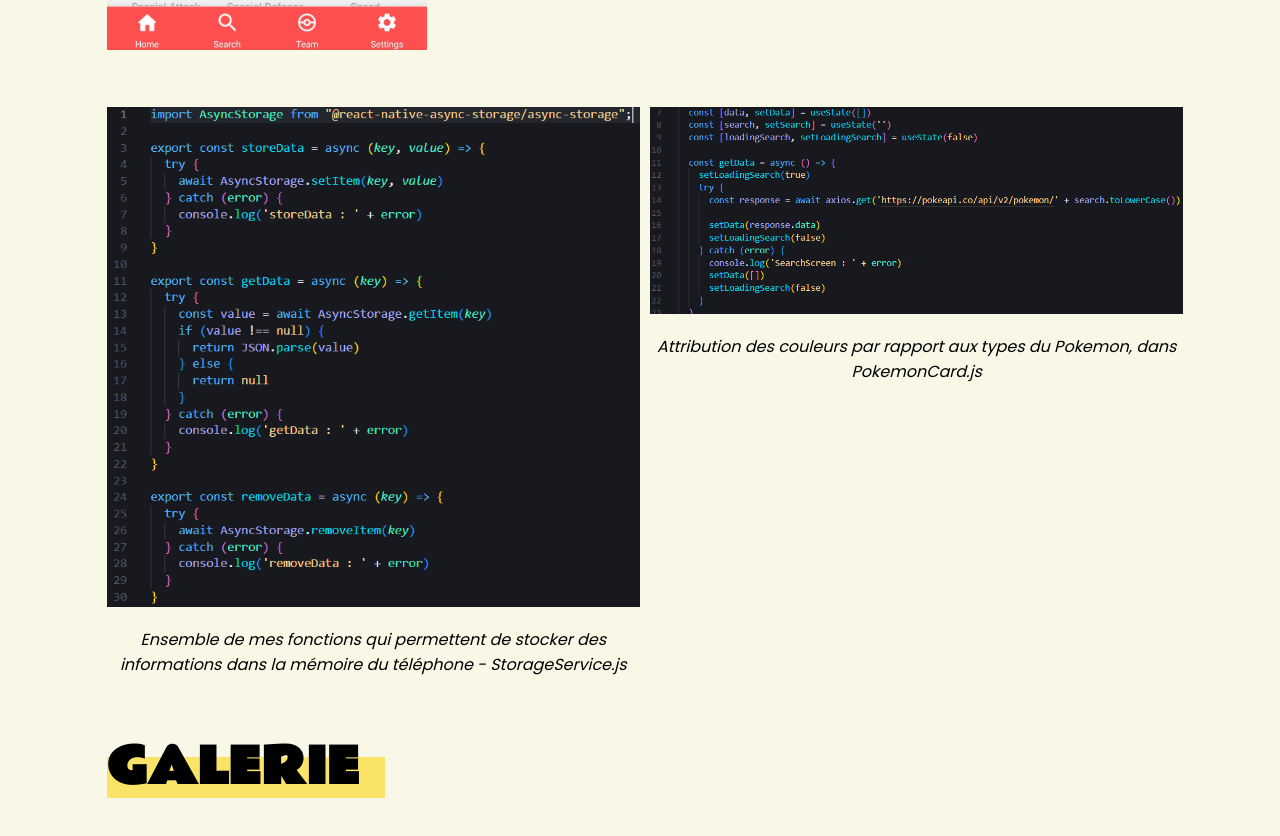
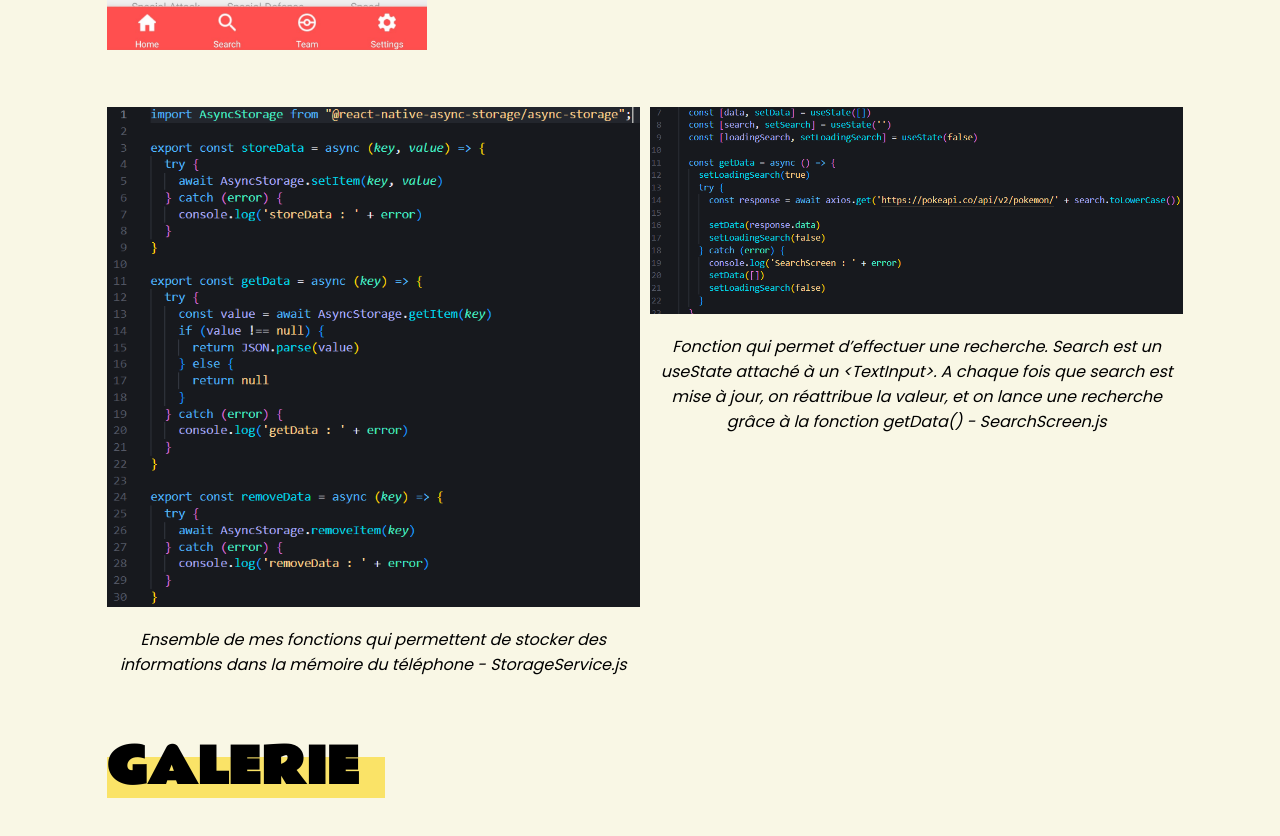
Before and after one commit to plassasseigne/portfolio-2024, a Vue app: page /project/pokedex in a window 1280 px wide. Shown: the part 3624-4460 px from the top of the page. Built offline with nearby package versions, Linux system fonts and the light colour scheme; a web font is replaced by a local one.

Commit message:
feat(PokedexView): rewriting code to separate elements into components

```diff
--- a/src/assets/styles/_global.scss
+++ b/src/assets/styles/_global.scss
@@ -56,11 +56,22 @@ h3 {
   padding-left: calc(4.166667% * 2);
 }
 
+.col-6 {
+  width: calc(4.166667% * 6);
+}
+
+.col-9 {
+  width: calc(4.166667% * 9);
+}
+
 .col-10 {
-  width: calc(4.166667% * 13);
+  width: calc(4.166667% * 10);
 }
 
 .col-13 {
   width: calc(4.166667% * 13);
+}
 
+.col-20 {
+  width: calc(4.166667% * 20);
 }
--- /dev/null
+++ b/src/assets/styles/components/_intro.scss
@@ -0,0 +1,30 @@
+.intro {
+  width: 100%;
+  margin-top: 100px;
+
+  &__container {
+    display: flex;
+    width: 100%;
+    gap: 4.166667%;
+  }
+
+  &__presentation {
+    padding-left: calc(4.166667% * 2);
+    width: calc(4.166667% * 9);
+  }
+
+  &__technologies {
+    width: calc(4.166667% * 10);
+  }
+
+  &__title {
+    display: flex;
+  }
+
+  &__list {
+    display: grid;
+    grid-template-columns: repeat(3, 1fr);
+    row-gap: 20px;
+    align-items: center;
+  }
+}
--- /dev/null
+++ b/src/assets/styles/components/_simple-content.scss
@@ -0,0 +1,21 @@
+.simple-content {
+  width: 100%;
+  margin-top: 50px;
+  margin-bottom: 50px;
+
+  &__container {
+    display: flex;
+    width: 100%;
+    gap: 4.166667%;
+  }
+
+  &__title {
+    display: flex;
+  }
+
+  &__image {
+    img {
+      width: 100%;
+    }
+  }
+}
--- a/src/assets/styles/main.scss
+++ b/src/assets/styles/main.scss
@@ -1,3 +1,5 @@
 @import './fonts';
 @import './variables';
 @import './global';
+@import './components/intro';
+@import './components/simple-content';
--- /dev/null
+++ b/src/components/projects/DoubleImage.vue
@@ -0,0 +1,45 @@
+<script setup>
+const props = defineProps(["img1", "desc1", "img2", "desc2"])
+</script>
+
+<template>
+  <section class="double-image">
+    <div class="double-image__container">
+      <figure class="double-image__image">
+        <img :src="'/src/assets/images/projects/' + props.img1"/>
+        <figcaption>{{ props.desc1 }}</figcaption>
+      </figure>
+      <figure class="double-image__image">
+        <img :src="'/src/assets/images/projects/' + props.img2"/>
+        <figcaption>{{ props.desc2 }}</figcaption>
+      </figure>
+    </div>
+  </section>
+</template>
+
+<style lang="scss" scoped>
+.double-image {
+  width: 100%;
+  margin-top: 50px;
+  margin-bottom: 50px;
+
+  &__container {
+    display: flex;
+    width: 100%;
+    flex-wrap: nowrap;
+    gap: 10px;
+    padding-left: calc(4.166667% * 2);
+  }
+
+  &__image {
+    width: calc(4.166667% * 10);
+    display: flex;
+    flex-direction: column;
+
+    img {
+      max-width: 100%;
+      max-height: 500px;
+    }
+  }
+}
+</style>
--- a/src/views/projects/PokedexView.vue
+++ b/src/views/projects/PokedexView.vue
@@ -2,6 +2,7 @@
 import ProjectCover from '../../components/ProjectCover.vue'
 import SkillCard from '../../components/cards/SkillCard.vue'
 import ButtonComponent from '../../components/ButtonComponent.vue'
+import DoubleImage from '../../components/projects/DoubleImage.vue'
 
 const technologies = ["react native", "expo go", "git", "figma"]
 </script>
@@ -46,7 +47,7 @@ const technologies = ["react native", "expo go", "git", "figma"]
       </h2>
     </div>
     <div class="simple-content__container">
-      <div class="simple-content__content offset-2">
+      <div class="simple-content__content col-13 offset-2">
         <div class="simple-content__text">
           <p>Pour commencer, j’ai réalisé une maquette Figma au préalable afin de savoir exactement ce que je voulais faire.</p>
           <p>L’application est composée de 4 onglets :
@@ -62,24 +63,18 @@ const technologies = ["react native", "expo go", "git", "figma"]
           <p>De plus, afin de stocker certaines informations dans l’appareil, j’ai utilisé la librairie <b>async-storage</b>, comme pour sauvegarder l’équipe ou la photo de profil de l’utilisateur. Et enfin, pour les options, j’ai fais appel aux librairies <b>expo-camera</b> pour accéder à la caméra de l’appareil et <b>expo-screen-orientation</b> pour gérer l’orientation de l’écran, que l’on peut retrouver dans la documentation officielle d’Expo.</p>
         </div>
       </div>
-      <div class="simple-content__image">
+      <div class="simple-content__image col-6">
         <img src="../../assets/images/projects/pokedex_main.jpg" alt="Page d'accueil de l'application Pokedex" />
       </div>
     </div>
   </section>
 
-  <section class="double-image">
-    <div class="double-image__container">
-      <figure class="double-image__image">
-        <img src="../../assets/images/projects/pokedex_get_data.png" alt="Récupération des données" />
-        <figcaption>Exemple de récupération des données d’un Pokemon et de son espèce selon son ID avec Axios - DetailScreen.js</figcaption>
-      </figure>
-      <figure class="double-image__image">
-        <img src="../../assets/images/projects/pokedex_color_type.png" alt="Récupération des données" />
-        <figcaption>Attribution des couleurs par rapport aux types du Pokemon, dans PokemonCard.js</figcaption>
-      </figure>
-    </div>
-  </section>
+  <DoubleImage
+    img1="pokedex_get_data.png"
+    desc1="Exemple de récupération des données d’un Pokemon et de son espèce selon son ID avec Axios - DetailScreen.js"
+    img2="pokedex_color_type.png"
+    desc2="Attribution des couleurs par rapport aux types du Pokemon, dans PokemonCard.js"
+  ></DoubleImage>
 
   <section class="simple-content">
     <div class="simple-content__title offset-2">
@@ -89,10 +84,10 @@ const technologies = ["react native", "expo go", "git", "figma"]
       </h2>
     </div>
     <div class="simple-content__container">
-      <div class="simple-content__image offset-2">
+      <div class="simple-content__image col-6 offset-2">
         <img src="../../assets/images/projects/pokedex_detail.jpg" alt="Page d'accueil de l'application Pokedex" />
       </div>
-      <div class="simple-content__content">
+      <div class="simple-content__content col-13">
         <div class="simple-content__text">
           <p>Le principal défis a été d’apprendre à maîtriser les bases de React Native pour l’application. Bien qu’il y ai beaucoup de ressemblances avec le balisage de l’HTML et du CSS, la façon de développer l’interface d’une application React Native est assez différente. Malgré les outils mis en place par Expo, le débogage est plus complexe.</p>
           <p>Le plus gros problème auquel j’ai été confronté est la gestion de la réception des données de mes requêtes API. Javascript est très stricte, et lorsque j’appelais des données alors que la requête n’était pas tout à fait chargée, j’avais une erreur critique. Et inversement, parfois l’application gardait les données chargées en mémoire, et lorsque je l’actualisais, il ne les recevait plus correctement.</p>
@@ -103,18 +98,12 @@ const technologies = ["react native", "expo go", "git", "figma"]
     </div>
   </section>
 
-  <section class="double-image">
-    <div class="double-image__container">
-      <figure class="double-image__image">
-        <img src="../../assets/images/projects/pokedex_storage.png" alt="Récupération des données" />
-        <figcaption>Ensemble de mes fonctions qui permettent de stocker des informations dans la mémoire du téléphone - StorageService.js</figcaption>
-      </figure>
-      <figure class="double-image__image">
-        <img src="../../assets/images/projects/pokedex_search.png" alt="Récupération des données" />
-        <figcaption>Attribution des couleurs par rapport aux types du Pokemon, dans PokemonCard.js</figcaption>
-      </figure>
-    </div>
-  </section>
+  <DoubleImage
+    img1="pokedex_storage.png"
+    desc1="Ensemble de mes fonctions qui permettent de stocker des informations dans la mémoire du téléphone - StorageService.js"
+    img2="pokedex_search.png"
+    desc2="Fonction qui permet d’effectuer une recherche. Search est un useState attaché à un <TextInput>. A chaque fois que search est mise à jour, on réattribue la valeur, et on lance une recherche grâce à la fonction getData() - SearchScreen.js"
+  ></DoubleImage>
 
   <section class="galerie">
     <div class="galerie__title offset-2">
@@ -146,90 +135,6 @@ const technologies = ["react native", "expo go", "git", "figma"]
 </template>
 
 <style lang="scss" scoped>
-.intro {
-  width: 100%;
-  margin-top: 100px;
-
-  &__container {
-    display: flex;
-    width: 100%;
-    gap: 4.166667%;
-  }
-
-  &__presentation {
-    padding-left: calc(4.166667% * 2);
-    width: calc(4.166667% * 9);
-  }
-
-  &__technologies {
-    width: calc(4.166667% * 10);
-  }
-
-  &__title {
-    display: flex;
-  }
-
-  &__list {
-    display: grid;
-    grid-template-columns: repeat(3, 1fr);
-    row-gap: 20px;
-    align-items: center;
-  }
-}
-
-.simple-content {
-  width: 100%;
-  margin-top: 50px;
-  margin-bottom: 50px;
-
-  &__container {
-    display: flex;
-    width: 100%;
-    gap: 4.166667%;
-  }
-
-  &__title {
-    display: flex;
-  }
-
-  &__content {
-    width: calc(4.166667% * 13);
-  }
-
-  &__image {
-    width: calc(4.166667% * 6);
-
-    img {
-      width: 100%;
-    }
-  }
-}
-
-.double-image {
-  width: 100%;
-  margin-top: 50px;
-  margin-bottom: 50px;
-
-  &__container {
-    display: flex;
-    width: 100%;
-    flex-wrap: nowrap;
-    gap: 10px;
-    padding-left: calc(4.166667% * 2);
-  }
-
-  &__image {
-    width: calc(4.166667% * 10);
-    display: flex;
-    flex-direction: column;
-
-    img {
-      max-width: 100%;
-      max-height: 500px;
-    }
-  }
-}
-
 .galerie {
   width: 100%;
   margin-top: 50px;
```
Also changed, not shown: src/components/projects/ImageFull.vue (added, +35 -0 lines).
